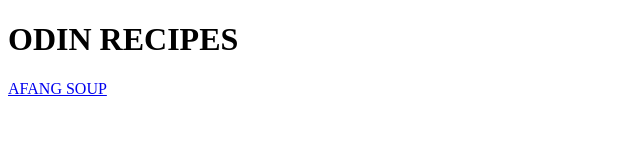
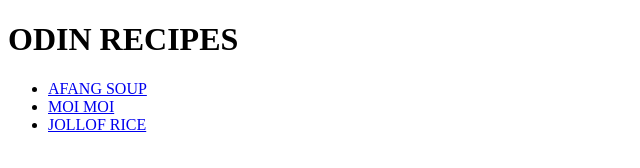
Before and after one commit to dayvidbleu/odin-recipes, a plain HTML site: page index.html in a window 1280 px wide. Shown: the whole page, without its empty margins (0-640 px from the left). Drawn offline with Linux system fonts and the light colour scheme.

Commit message:
placed the h1 items in an ul, also added two new list items

```diff
--- a/index.html
+++ b/index.html
@@ -6,7 +6,11 @@
     </head>
     <body>
         <h1>ODIN RECIPES</h1>
-        <a href="../recipes/afang_soup.html">AFANG SOUP</a>
+        <ul>
+            <li> <a href="../recipes/afang_soup.html">AFANG SOUP</a> </li>
+            <li><a href="../recipes/moi_moi.html">MOI MOI</a></li>
+            <li><a href="../recipes/jollof_rice.html">JOLLOF RICE</a></li>
+        </ul>
     </body>
 
 
```
